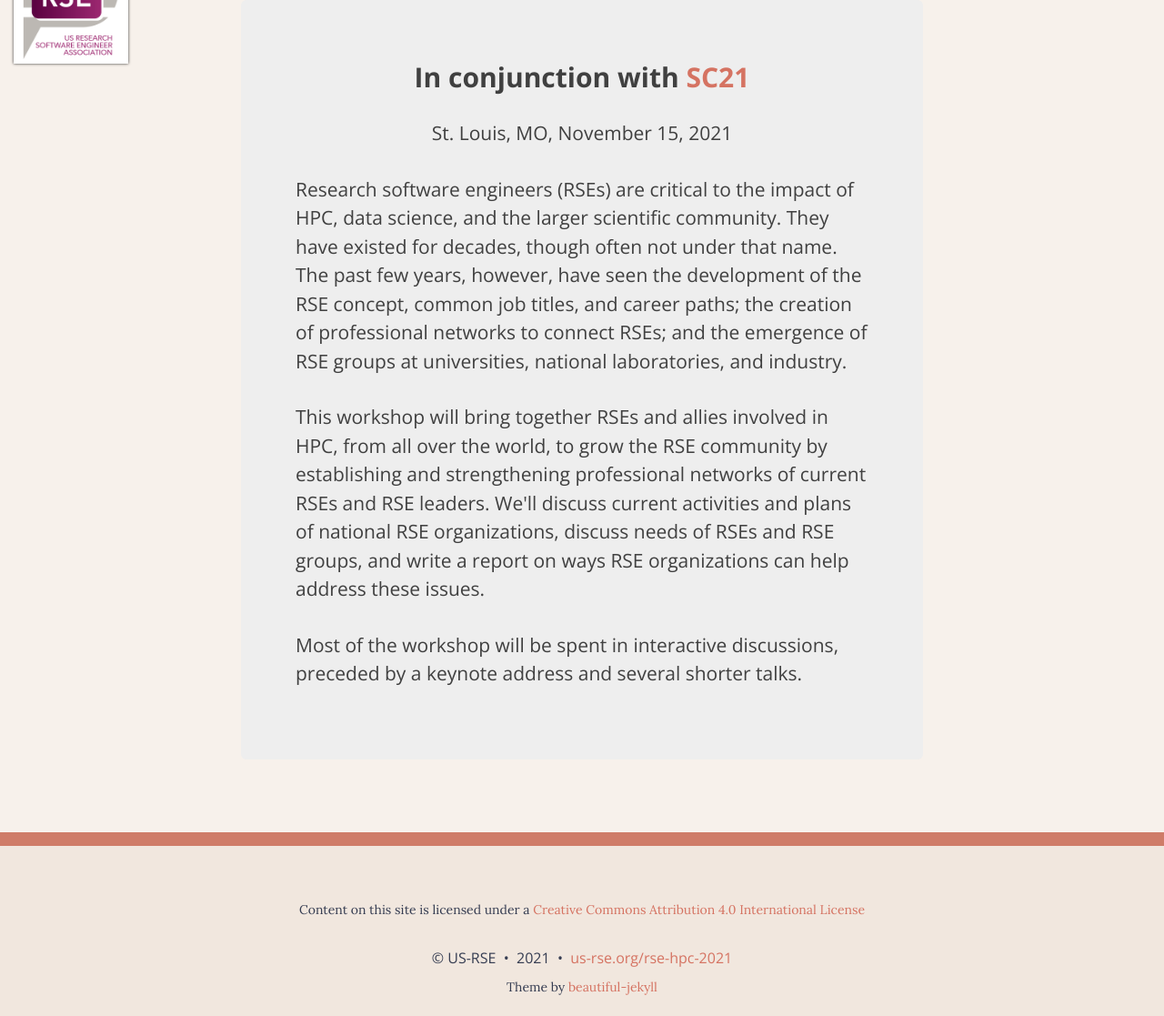
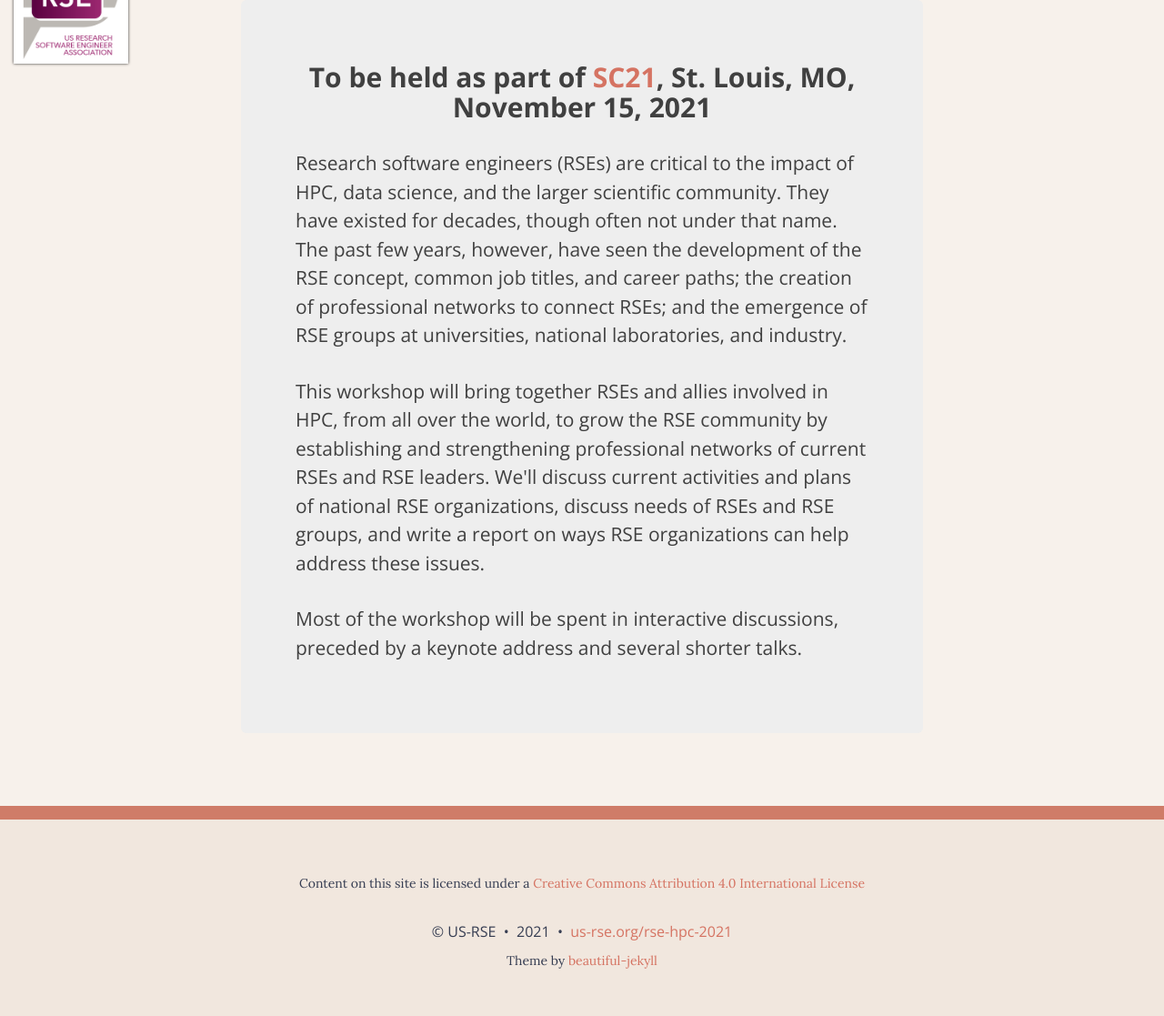
Before and after one commit to USRSE/rse-hpc-2021, a Jekyll site: the page built from index.html, in a window 1280 px wide and 1346 px high. Shown: the part 100-1217 px from the top of the window at 91% size. Built offline with Jekyll 4.4.1, drawn with Linux system fonts in a browser that asks for light colours; nearby versions of some CDN libraries; the list of posts is cut into pages by our own code; grey boxes are pictures that could not be loaded.

Commit message:
More cleanup

```diff
--- a/index.html
+++ b/index.html
@@ -8,8 +8,8 @@ fb-img:
 
 
 <div class="main-explain-area jumbotron">
-  <h2><center>In conjunction with
-  <a href='https://sc21.supercomputing.org'>SC21</a><p>
+  <h2><center>To be held as part of
+  <a href='https://sc21.supercomputing.org'>SC21</a>,
   St. Louis, MO, November 15, 2021
   </center></h2>
 
```
